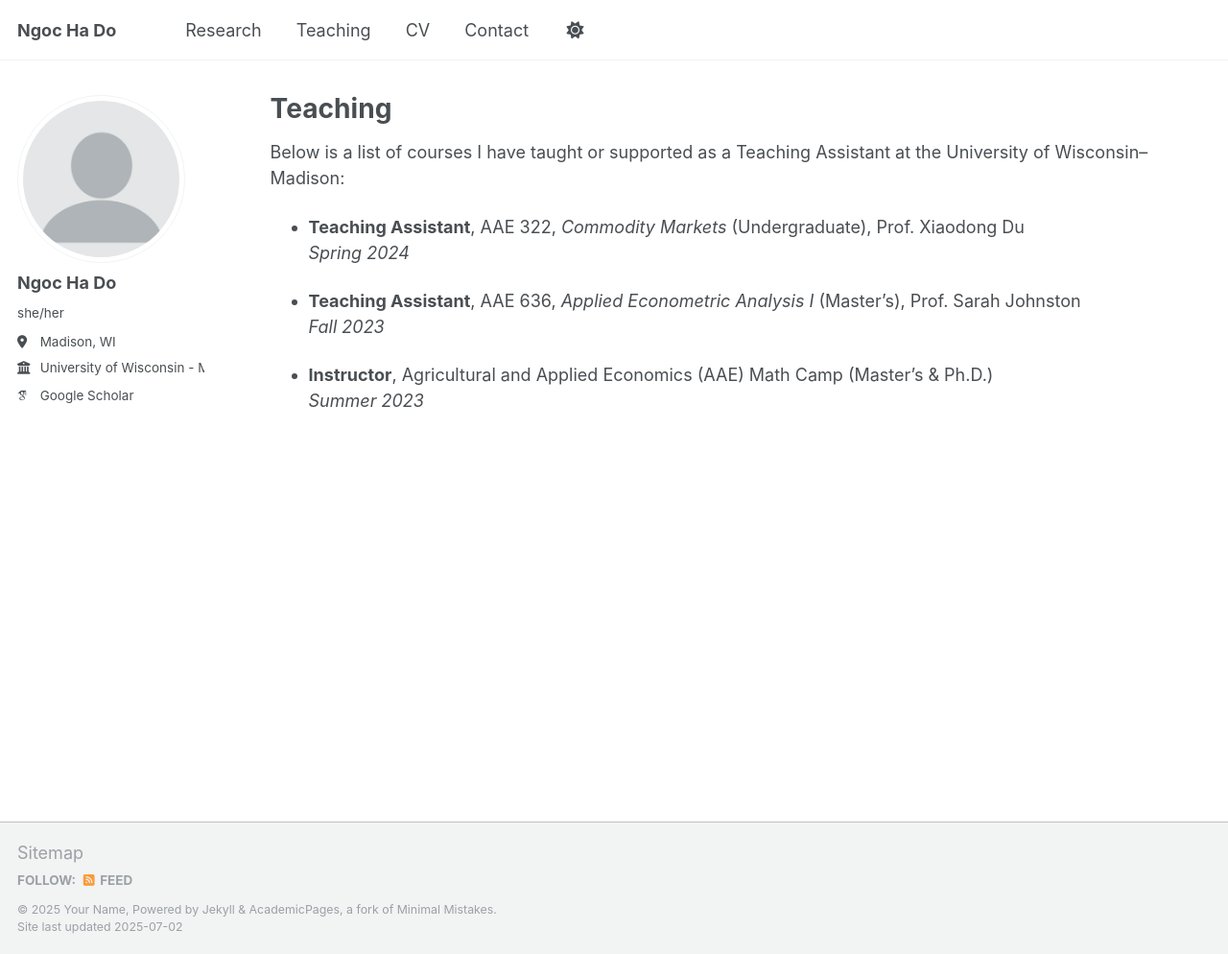
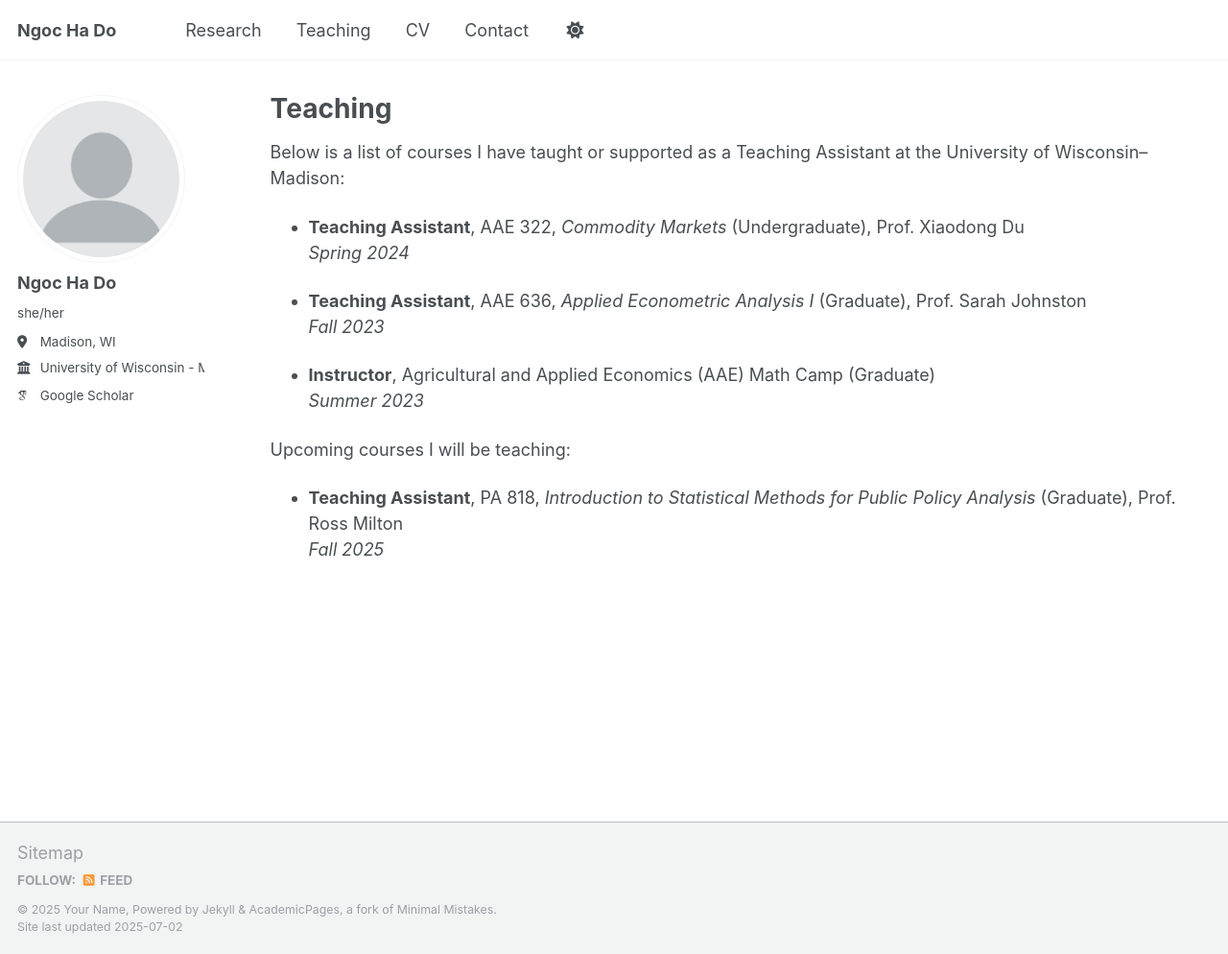
Before and after one commit to dongocha/dongocha.github.io, a Jekyll site: the page built from _pages/teaching.md, in a window 1280 px wide and 994 px high. Shown: the whole window at 96% size. Built offline with Jekyll 4.4.1, drawn with Linux system fonts in a browser that asks for light colours; some web fonts are replaced; a script that is not in the unit is left out.

Commit message:
Update teaching.md

```diff
--- a/_pages/teaching.md
+++ b/_pages/teaching.md
@@ -16,8 +16,13 @@ Below is a list of courses I have taught or supported as a Teaching Assistant at
 - **Teaching Assistant**, AAE 322, *Commodity Markets* (Undergraduate), Prof. Xiaodong Du
   *Spring 2024*
 
-- **Teaching Assistant**, AAE 636, *Applied Econometric Analysis I* (Master’s), Prof. Sarah Johnston
+- **Teaching Assistant**, AAE 636, *Applied Econometric Analysis I* (Graduate), Prof. Sarah Johnston
   *Fall 2023*
 
-- **Instructor**, Agricultural and Applied Economics (AAE) Math Camp (Master’s & Ph.D.)
+- **Instructor**, Agricultural and Applied Economics (AAE) Math Camp (Graduate)
   *Summer 2023*
+
+Upcoming courses I will be teaching:
+
+- **Teaching Assistant**, PA 818, *Introduction to Statistical Methods for Public Policy Analysis* (Graduate), Prof. Ross Milton
+  *Fall 2025*
```
